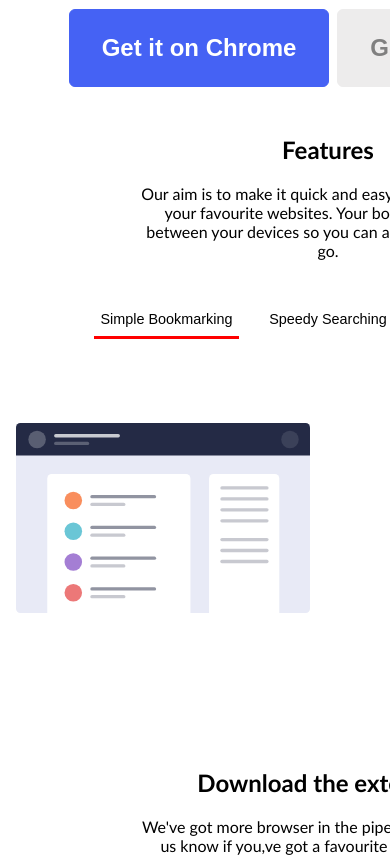
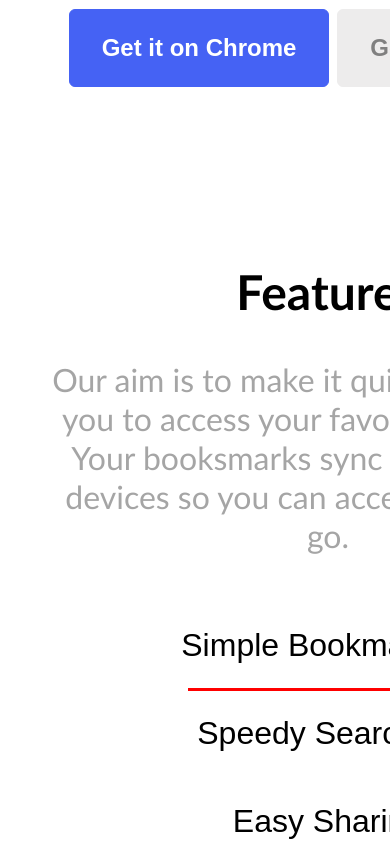
Before and after one commit to VictorGonPe/Angular-Bookmark, an Angular app: page / in a window 390 px wide. Shown: the part 1040-1897 px from the top of the page. Built offline with nearby package versions, Linux system fonts and the light colour scheme.

Commit message:
wip: adding styles in the second section

```diff
--- a/src/app/components/features/features.component.scss
+++ b/src/app/components/features/features.component.scss
@@ -54,3 +54,56 @@ img{
     gap: 0.5rem;
     padding-top: 0.5rem;
 }
+
+@media (max-width: 768px) {
+
+    .features {
+        margin-top: 10rem;
+        max-width: 100%;
+        width: 90%;
+    }
+
+    h2 {
+        padding-top: 1rem;
+        font-size: 3rem;
+    }
+
+    p {
+        font-size: 2rem;
+        color: rgb(165, 165, 165);
+    }
+
+    .dynamic-section {
+        flex-direction: column;
+        padding: 1rem
+    }
+
+    .section-two{
+        max-width: 100%;
+        text-align: center;
+        width: 90%;
+    }
+
+    .selector {
+        max-width: 90%;
+        width: 100%;
+        text-align: center;
+        flex-direction: column;
+    }
+
+    .nav-button  {
+        font-size: 2rem;
+        padding: 1.5rem;
+    }
+
+    .underline {
+        width: 50%;
+        margin: auto;
+    }
+
+    .imageFeature {
+        display: flex;
+        justify-content: center;
+        width: 90%;
+    }
+}
```
Also changed, not shown: src/app/components/footer/footer.component.html (line endings or trailing spaces).
